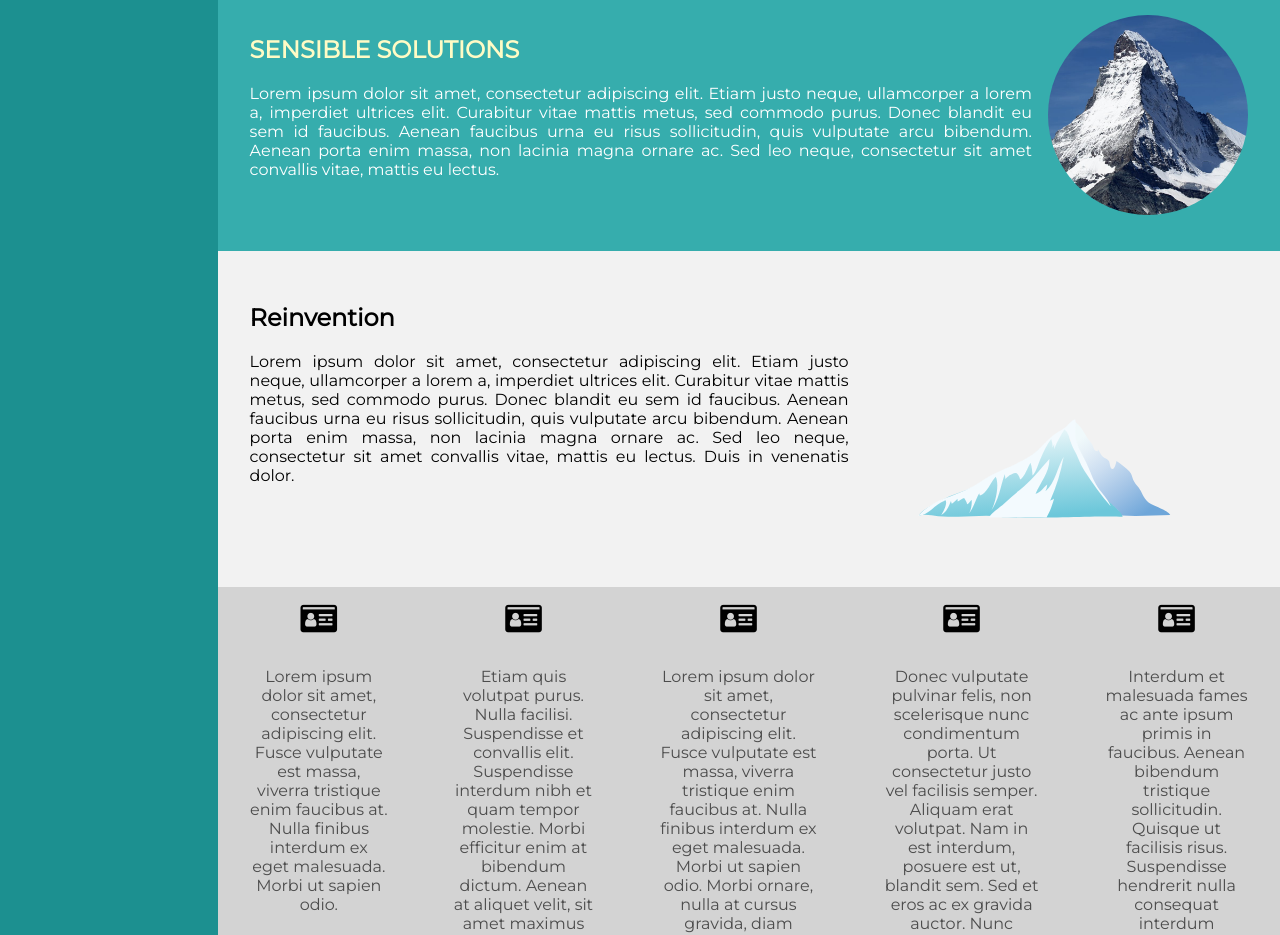
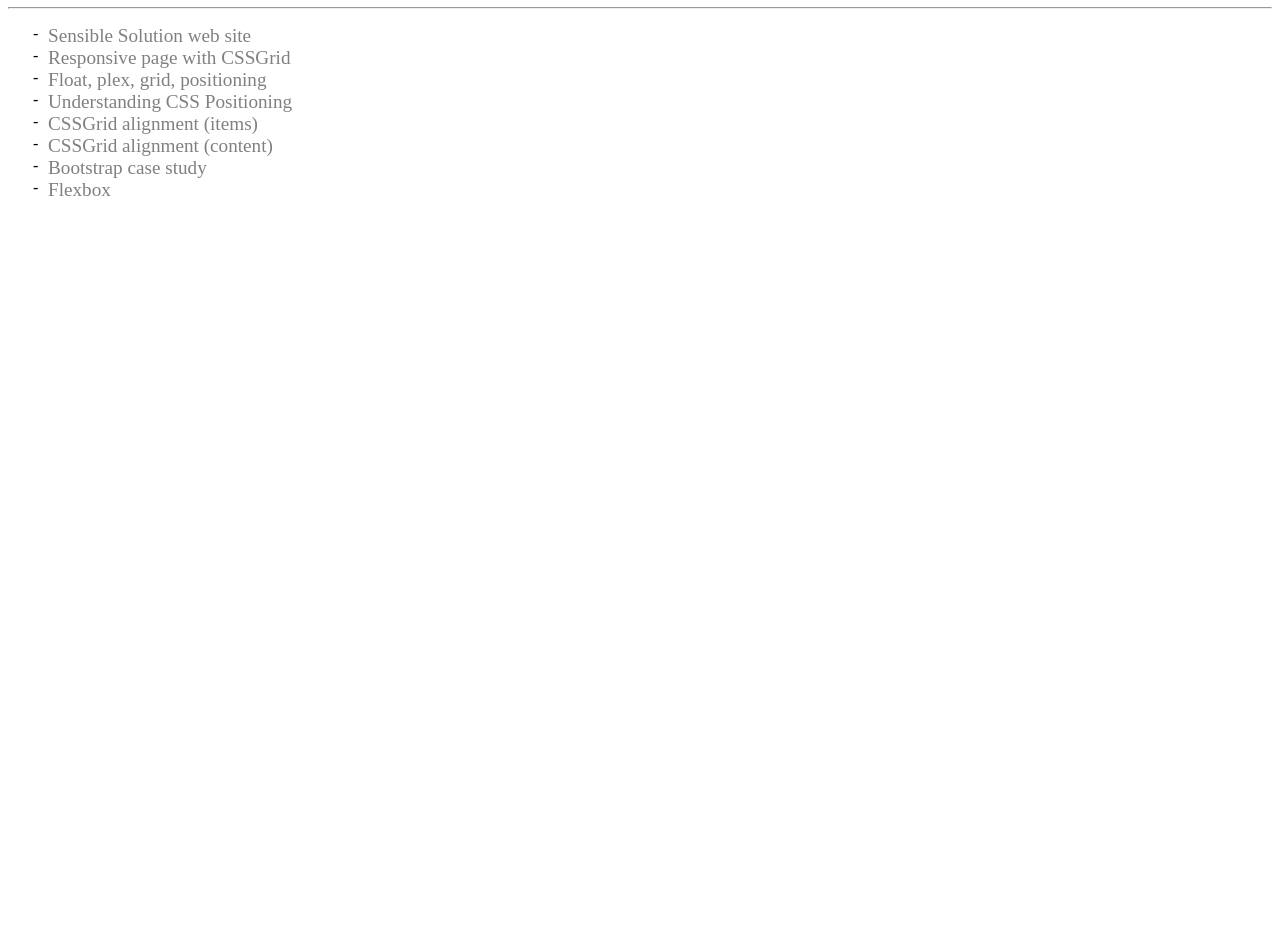
Before and after one commit to anastass/css-grid, a website: page index.html in a window 1280 px wide. Shown: the part 73-1008 px from the top of the page. After the commit the page ends 800 px from the top, so only its background shows below. Drawn offline with Linux system fonts and the light colour scheme.

Commit message:
add landing page

```diff
--- a/index.html
+++ b/index.html
@@ -4,130 +4,60 @@
         <meta charset="UTF-8" />
         <meta name="viewport" content="width=device-width, initial-scale=1.0" />
         <meta http-equiv="X-UA-Compatible" content="ie=edge" />
-        <title>Document</title>
+        <title>CSS Case Studies</title>
         <link
             href="https://stackpath.bootstrapcdn.com/font-awesome/4.7.0/css/font-awesome.min.css"
             rel="stylesheet"
             integrity="sha384-wvfXpqpZZVQGK6TAh5PVlGOfQNHSoD2xbE+QkPxCAFlNEevoEH3Sl0sibVcOQVnN"
             crossorigin="anonymous"
         />
-        <link rel="stylesheet" href="css/main.css" />
+        <style>
+            :root {
+                --color-links: grey;
+            }
+
+            ul {
+                list-style-type: none;
+            }
+
+            /* dashed list */
+            ul li:before {
+                content: "-";
+                position: absolute;
+                margin-left: -15px;
+            }
+
+            ul li a {
+                color: var(--color-links);
+                text-decoration: none;
+                font-size: 1.2em;
+            }
+
+            ul li a:hover {
+                text-decoration: underline;
+            }
+        </style>
     </head>
     <body>
-        <div class="sidebar">
-            <p>Some Information here</p>
-        </div>
-        <div id="main">
-            <header>
-                <a href="#" id="logo">ImportantCo</a>
-                <nav>
+        <h1>CSS Case Studies</h1>
+        <hr />
         <ul>
-                        <li><a href="#">Home</a></li>
-                        <li><a href="#">Service</a></li>
-                        <li><a href="#">About</a></li>
-                        <li><a href="#">Contact</a></li>
-                    </ul>
-                </nav>
-            </header>
-
-            <section id="hero">
-                <div id="content">
-                    <h1>Sensible Solutions</h1>
-                    <p>
-                        Lorem ipsum dolor sit amet, consectetur adipiscing elit.
-                        Etiam justo neque, ullamcorper a lorem a, imperdiet
-                        ultrices elit. Curabitur vitae mattis metus, sed commodo
-                        purus. Donec blandit eu sem id faucibus. Aenean faucibus
-                        urna eu risus sollicitudin, quis vulputate arcu
-                        bibendum. Aenean porta enim massa, non lacinia magna
-                        ornare ac. Sed leo neque, consectetur sit amet convallis
-                        vitae, mattis eu lectus.
-                    </p>
-                </div>
-                <div id="mountain">
-                    <img src="./images/mountain.jpeg" alt="mountain" />
-                </div>
-            </section>
-
-            <section id="info">
-                <div id="content2">
-                    <h2>Reinvention</h2>
-                    <p>
-                        Lorem ipsum dolor sit amet, consectetur adipiscing elit.
-                        Etiam justo neque, ullamcorper a lorem a, imperdiet
-                        ultrices elit. Curabitur vitae mattis metus, sed commodo
-                        purus. Donec blandit eu sem id faucibus. Aenean faucibus
-                        urna eu risus sollicitudin, quis vulputate arcu
-                        bibendum. Aenean porta enim massa, non lacinia magna
-                        ornare ac. Sed leo neque, consectetur sit amet convallis
-                        vitae, mattis eu lectus. Duis in venenatis dolor.
-                    </p>
-                </div>
-                <img
-                    src="./images/mountain.svg"
-                    alt="mountain"
-                    id="mountain-vector"
-                />
-            </section>
-
-            <ul id="features">
             <li>
-                    <i class="fa fa-id-card" aria-hidden="true"></i>
-                    <p>
-                        Lorem ipsum dolor sit amet, consectetur adipiscing elit.
-                        Fusce vulputate est massa, viverra tristique enim
-                        faucibus at. Nulla finibus interdum ex eget malesuada.
-                        Morbi ut sapien odio.
-                    </p>
+                <a href="./css-grid.html">Sensible Solution web site</a>
             </li>
             <li>
-                    <i class="fa fa-id-card" aria-hidden="true"></i>
-                    <p>
-                        Etiam quis volutpat purus. Nulla facilisi. Suspendisse
-                        et convallis elit. Suspendisse interdum nibh et quam
-                        tempor molestie. Morbi efficitur enim at bibendum
-                        dictum. Aenean at aliquet velit, sit amet maximus elit.
-                        Nam imperdiet viverra nunc, ut malesuada quam dictum
-                        sed.
-                    </p>
+                <a href="./playground.html">Responsive page with CSSGrid</a>
             </li>
             <li>
-                    <i class="fa fa-id-card" aria-hidden="true"></i>
-                    <p>
-                        Lorem ipsum dolor sit amet, consectetur adipiscing elit.
-                        Fusce vulputate est massa, viverra tristique enim
-                        faucibus at. Nulla finibus interdum ex eget malesuada.
-                        Morbi ut sapien odio. Morbi ornare, nulla at cursus
-                        gravida, diam massa gravida enim, vitae condimentum mi
-                        mauris et odio.
-                    </p>
+                <a href="./positioning.html">Float, plex, grid, positioning</a>
             </li>
             <li>
-                    <i class="fa fa-id-card" aria-hidden="true"></i>
-                    <p>
-                        Donec vulputate pulvinar felis, non scelerisque nunc
-                        condimentum porta. Ut consectetur justo vel facilisis
-                        semper. Aliquam erat volutpat. Nam in est interdum,
-                        posuere est ut, blandit sem. Sed et eros ac ex gravida
-                        auctor. Nunc efficitur feugiat turpis, eget porta ex
-                        semper ut.
-                    </p>
+                <a href="./positioning1.html">Understanding CSS Positioning</a>
             </li>
-                <li>
-                    <i class="fa fa-id-card" aria-hidden="true"></i>
-                    <p>
-                        Interdum et malesuada fames ac ante ipsum primis in
-                        faucibus. Aenean bibendum tristique sollicitudin.
-                        Quisque ut facilisis risus. Suspendisse hendrerit nulla
-                        consequat interdum fermentum. Nullam id pharetra libero,
-                        a suscipit leo.
-                    </p>
-                    <p></p>
-                </li>
+            <li><a href="./alignment.html">CSSGrid alignment (items)</a></li>
+            <li><a href="./alignment1.html">CSSGrid alignment (content)</a></li>
+            <li><a href="./bootstrap-demo.html">Bootstrap case study</a></li>
+            <li><a href="./flexbox.html">Flexbox</a></li>
         </ul>
-        </div>
-        <footer>
-            <p>My footer bar</p>
-        </footer>
     </body>
 </html>
```
Also changed, not shown: css-grid.html (added, +133 -0 lines). Lines whose indentation alone changed are shown as unchanged.
